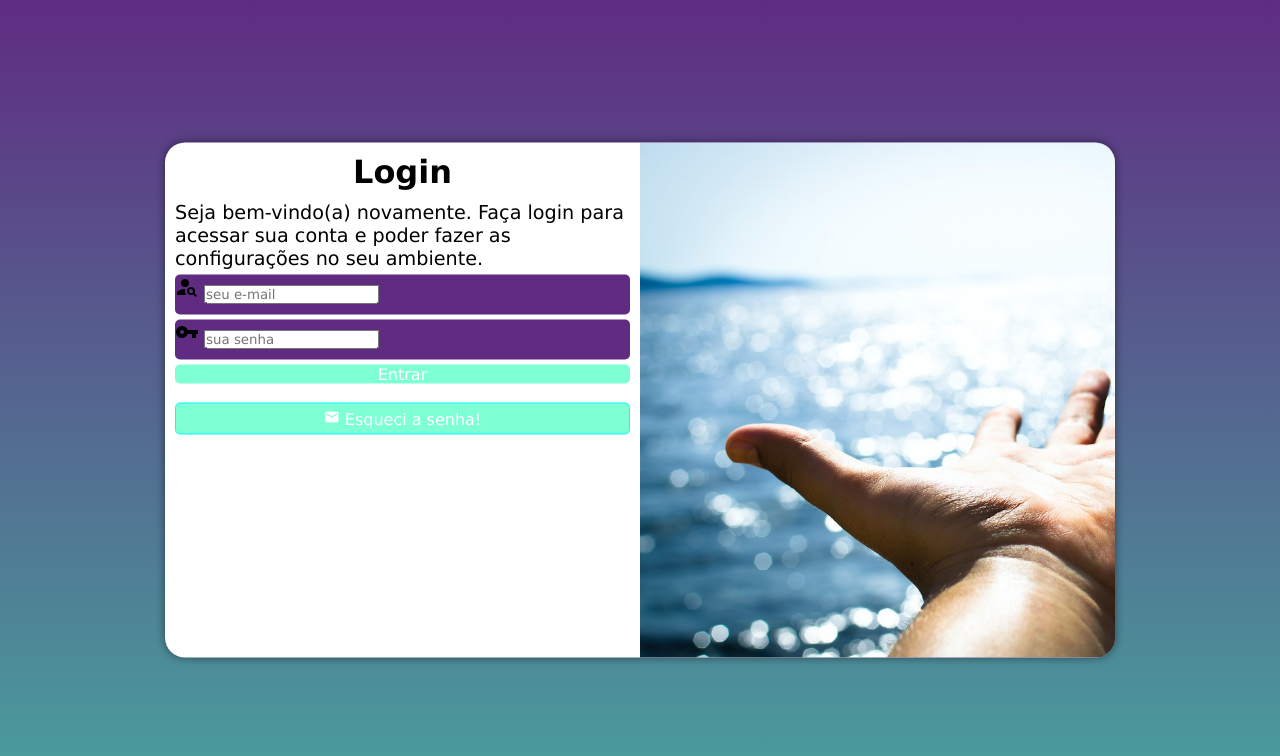
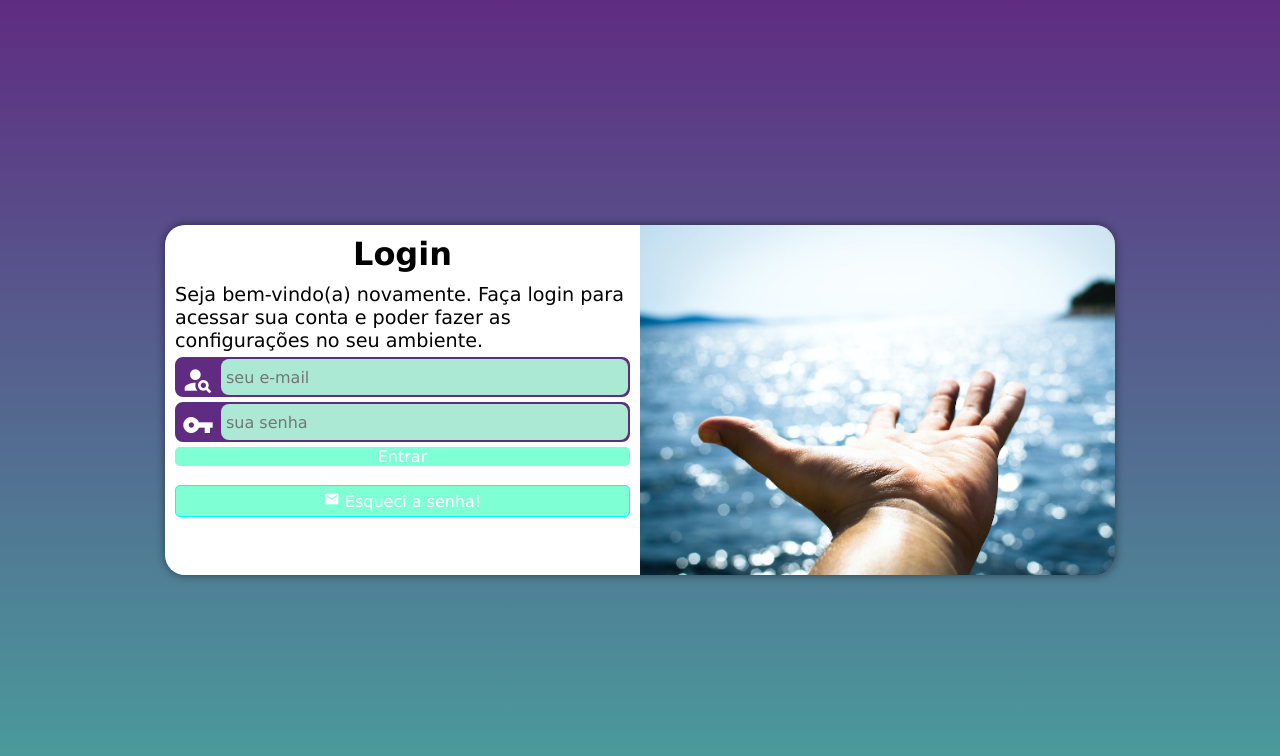
Before and after one commit to PedroFerreiraDaSilvaNeto/CURSO-EM-VIDEO-Projeto-Login, a plain HTML site: page index.html in a window 1280 px wide. Drawn offline with Linux system fonts and the light colour scheme.

Commit message:
FINALIZANDO FORMULARIO

```diff
--- a/estilos/media-query.css
+++ b/estilos/media-query.css
@@ -10,7 +10,7 @@ desktop: de 992px até 1200px
 grandes telas: acima de 1200px
 */
 
- @media screen and (min-width: 768px) and (max-width: 992px) {
+ @media screen and (min-width: 768px) and (max-width: 992px) { /*CONFIGURAÇÃO PARA TABLET*/
 
     body {
         background-image:linear-gradient(to top, #49a09d, #5f2c82);
@@ -18,6 +18,7 @@ grandes telas: acima de 1200px
 
     section#login {
         width: 80vw;
+        height: 280px;
     }
 
     section#login > div#imagem {
@@ -33,7 +34,7 @@ grandes telas: acima de 1200px
 
  }
 
- @media screen and (min-width: 992px) {
+ @media screen and (min-width: 992px) { /*CONFIGURAÇÕES PARA DESKTOP*/
 
         body {
             background-image:linear-gradient(to top, #49a09d, #5f2c82);
@@ -41,6 +42,7 @@ grandes telas: acima de 1200px
 
         section#login {
             width: 950px;
+            height: 350px;
         }
 
         section#login > div#imagem {
--- a/estilos/style.css
+++ b/estilos/style.css
@@ -29,14 +29,13 @@ section#login {
     position: absolute;
     top: 50%;
     left: 50%;
-    transform: translate(-50% , -50%);
     overflow: hidden;
     background-color: white;
     width: 250px;
     height: 515px;
     border-radius: 20px;
     box-shadow: 0px 0px 10px rgba(0, 0, 0, 0.492);
-
+    transform: translate(-50% , -50%);
     transition: width .3s, height .3s;
     transition-timing-function: ease;
 }
@@ -63,11 +62,12 @@ div#formulario > p {
 }
 
 form > div.campo {
-    background-color: #5f2c82;
+    background-color:#5f2c82;
+    border: 2px solid #5f2c82 ;
     display: block;
     width: 100%;
     height: 40px;
-    border-radius: 5px;
+    border-radius: 8px;
     margin: 5px 0px;
 
 }
@@ -75,6 +75,31 @@ form > div.campo {
 div.campo > label {
     display: none;
 }
+
+div.campo > span {
+    color: white;
+    font-size: 2em;
+    width: 40px;
+    padding: 5px;
+}
+
+div.campo > input {
+    left: 44px;
+    position: relative;
+    background-color: rgb(171, 233, 212);
+    font-size: 1em;
+    width: calc(100% - 44px);
+    height: 100%;
+    border: 0px;
+    border-radius: 8px;
+    padding: 5px;
+    transform: translateY(-42px);
+}
+
+div.campo > input:focus-within {
+    background-color: white;
+}
+
 
 form > input[type= submit] {
     display: block;
```
